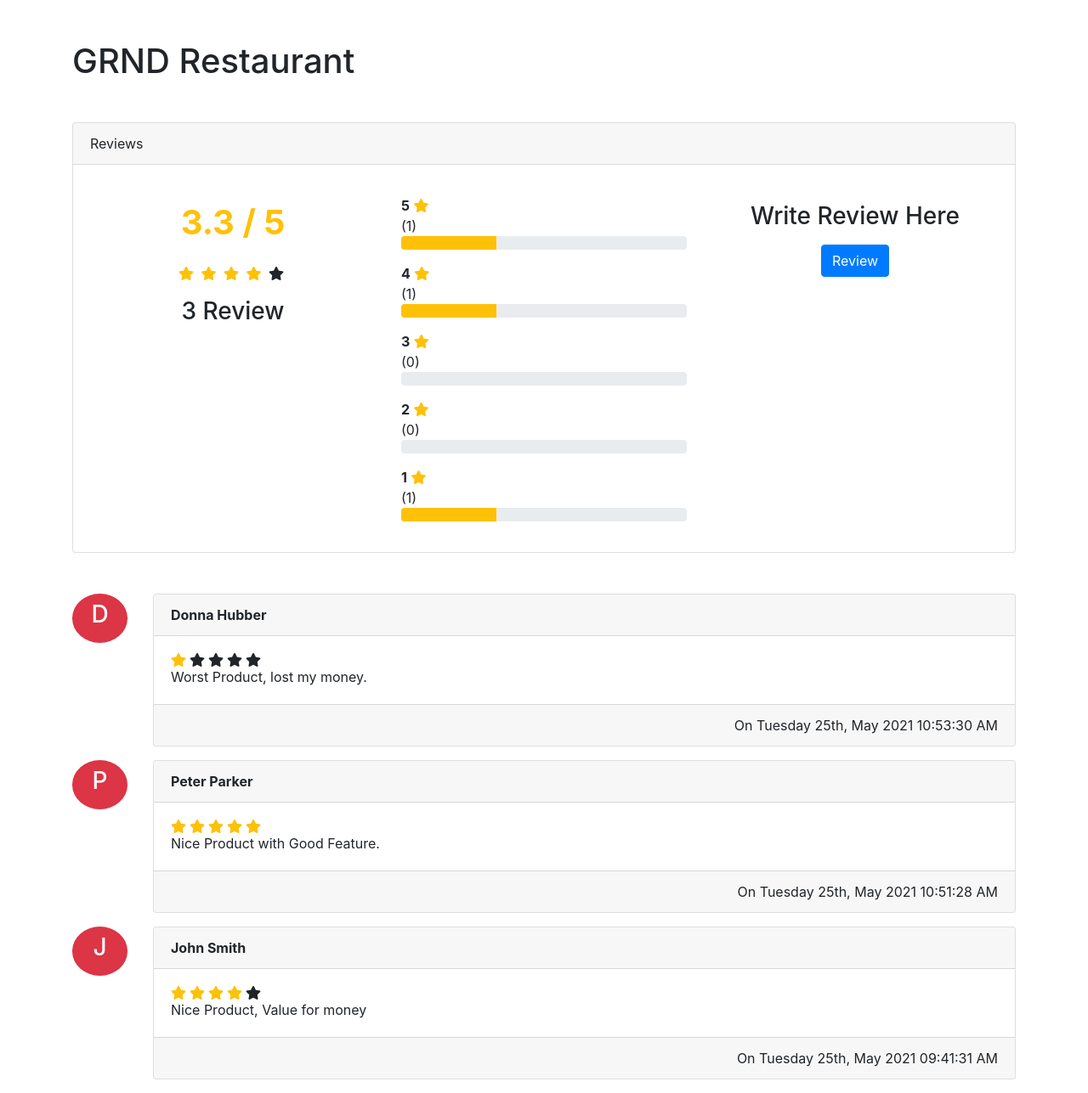
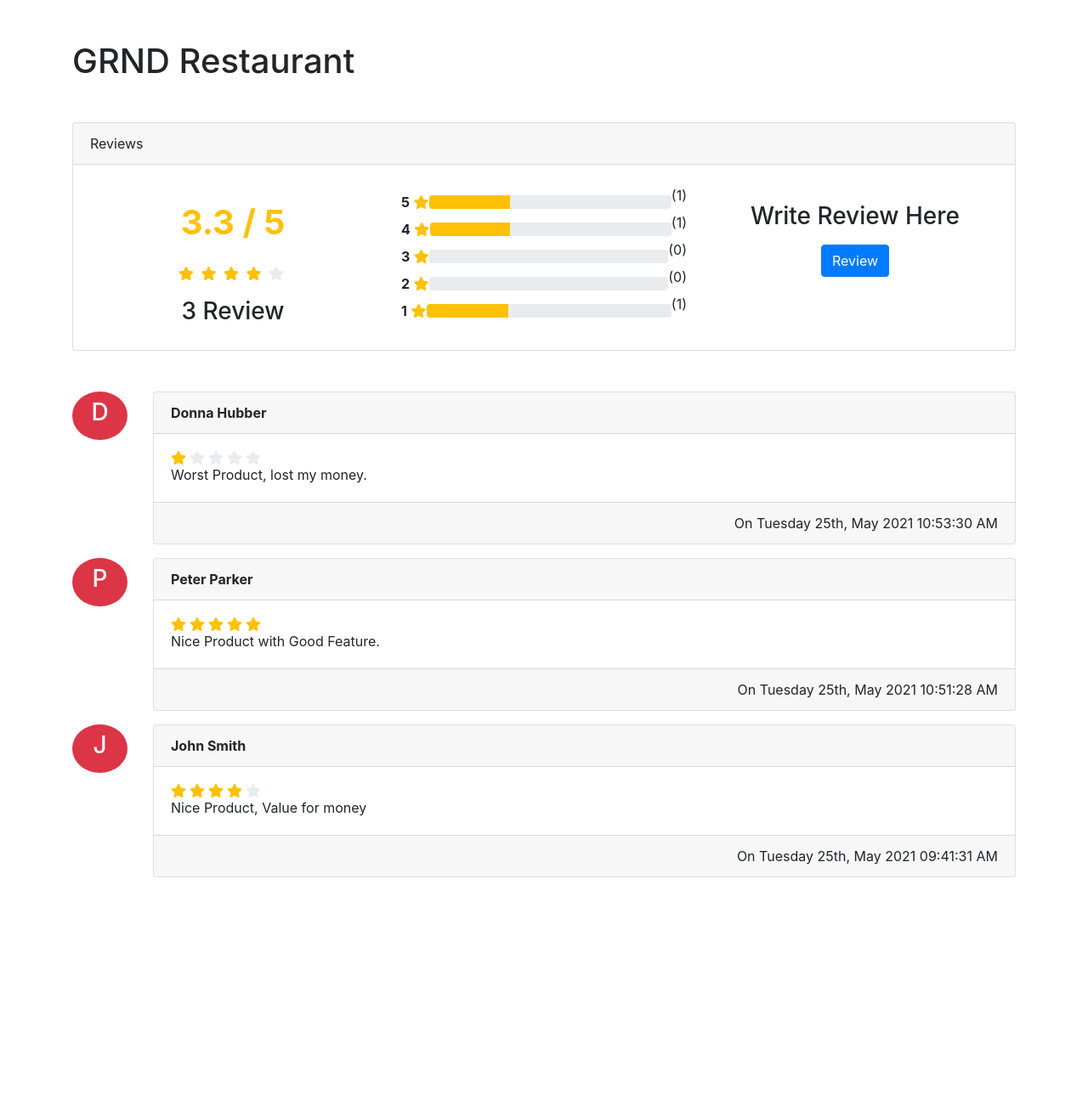
Before and after one commit to shadyamr/Restaurant-Website, a PHP site: page /reviews/index.php in a window 1280 px wide. Shown: the whole page at 85% size. After the commit the page ends 1033 px from the top, so only its background shows below. Run offline with PHP 8.4, Linux system fonts and the light colour scheme; data comes from the database, SQL or seed files in the repository; some libraries are stand-ins or nearby versions.

Commit message:
Update index.php

```diff
--- a/reviews/index.php
+++ b/reviews/index.php
@@ -82,7 +82,7 @@
 </body>
 </html>
 
-<div id="review_modal" class="modal" tabindex="-1" role="dialog">
+<div id="review_modal" class="modal">
   	<div class="modal-dialog" role="document">
     	<div class="modal-content">
 	      	<div class="modal-header">
@@ -112,6 +112,25 @@
     	</div>
   	</div>
 </div>
+
+<style>
+.progress-label-left
+{
+    float: left;
+    margin-right: 0.5px;
+    line-height: 1px;
+}
+.progress-label-right
+{
+    float: right;
+    margin-left: 0.3px;
+    line-height: 1px;
+}
+.star-light
+{
+	color:#e9ecef;
+}
+</style>
 
 
 <!-- baa3d matdos 3ala zorar al review da 2ely hayzhr-->
@@ -301,6 +320,4 @@
             }
         })
     }
-
-
 </script>
```
